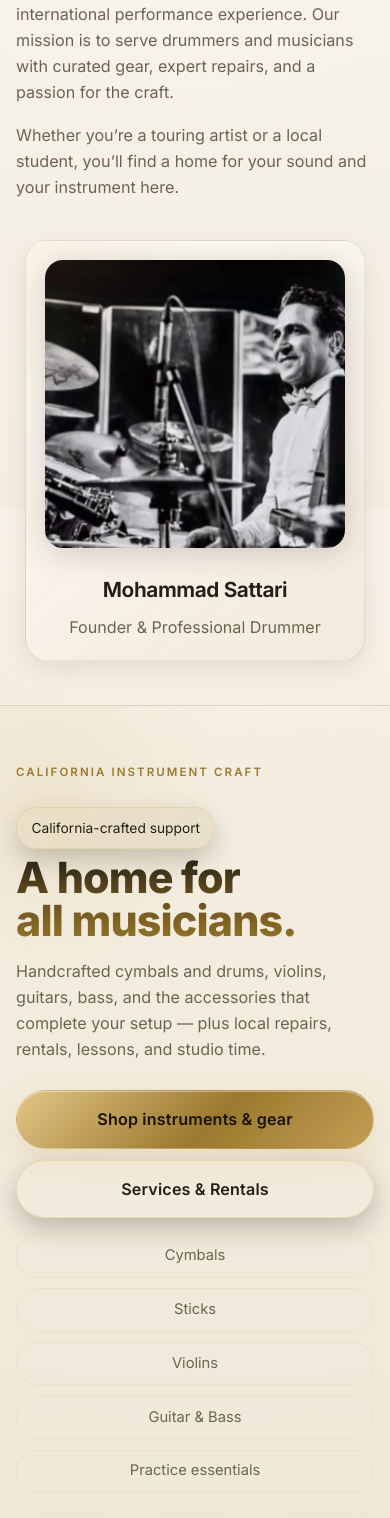
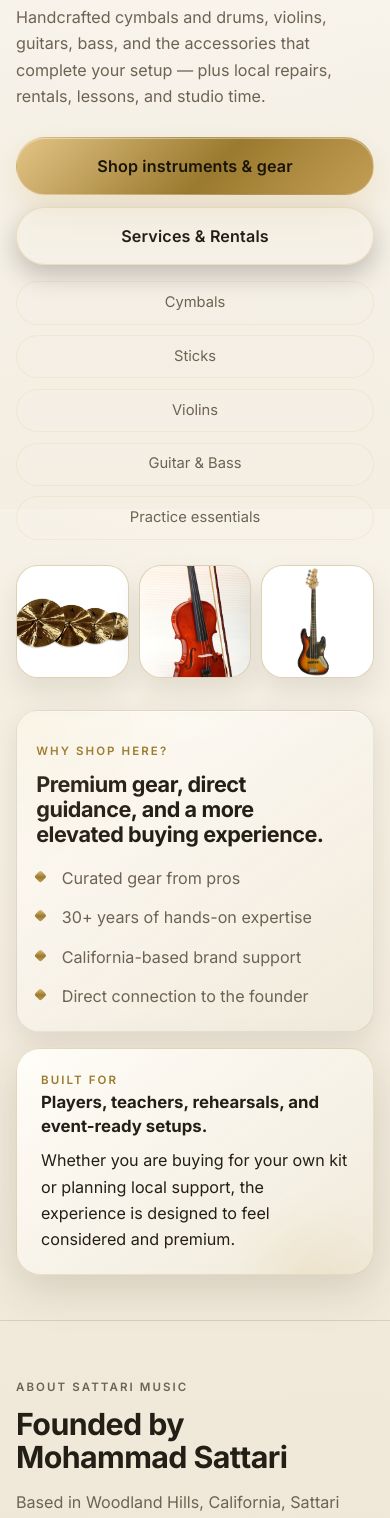
Before and after one commit to armonon/sattari-custom-site, a React (Vite) app: page / in a window 390 px wide. Shown: the part 335-1853 px from the top of the page. Built offline with nearby package versions, Linux system fonts and the light colour scheme; no server answers; a web font is replaced by a local one.

Commit message:
Home: restore hero-first order (Why shop here was buried on mobile)
Reverts Founder-before-hero; restores hero (with Why shop here?) as the first section. On mobile, Why shop here now starts at ~1038px instead of ~1991px. Verified in preview build.

```diff
--- a/src/components/HomePage.jsx
+++ b/src/components/HomePage.jsx
@@ -1,5 +1,5 @@
 import { Link } from 'react-router-dom';
-import { FounderIntro, InstagramSection } from './AboutSection';
+import AboutSection from './AboutSection';
 import OptimizedProductImage from './OptimizedProductImage';
 import { SEO, OrganizationSchema } from '../utils/seo';
 
@@ -12,7 +12,6 @@
         url="https://sattarimusic.com/"
       />
       <OrganizationSchema />
-      <FounderIntro className="section section-contrast page-header-offset" />
       <section className="hero-section hero-shell">
         <div className="container hero-grid hero-premium-grid">
           <div className="hero-copy-panel">
@@ -116,7 +115,7 @@
         </div>
       </section>
 
-      <InstagramSection />
+      <AboutSection />
     </>
   );
 }
```
